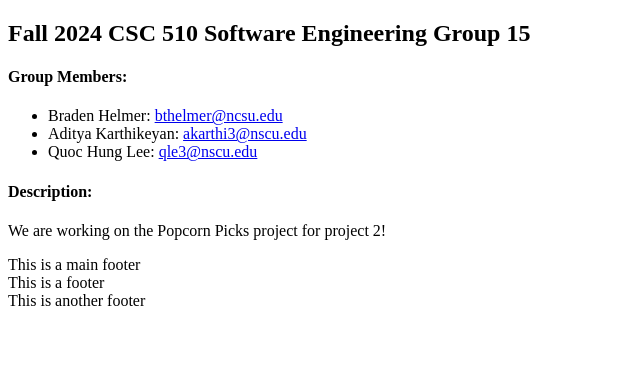
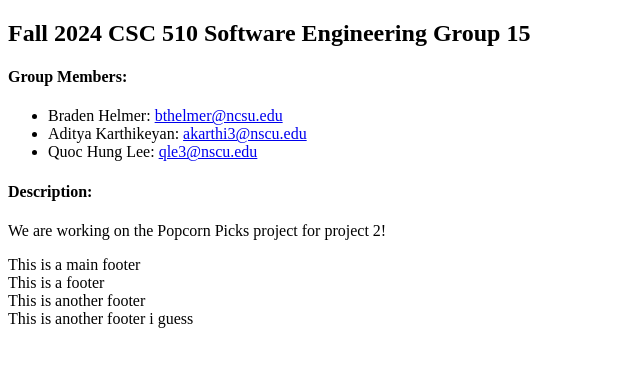
Before and after one commit to NCSU-CSC510-Group-BHAKQH/git-homework, a plain HTML site: page index.html in a window 1280 px wide. Shown: the whole page, without its empty margins (0-640 px from the left). Drawn offline with Linux system fonts and the light colour scheme.

Commit message:
update footer in main branch

```diff
--- a/index.html
+++ b/index.html
@@ -19,4 +19,5 @@
 	<footer>This is a main footer</footer>
 	<footer>This is a footer</footer>
 	<footer>This is another footer</footer>
+	<footer>This is another footer i guess</footer>
 </html>
```
